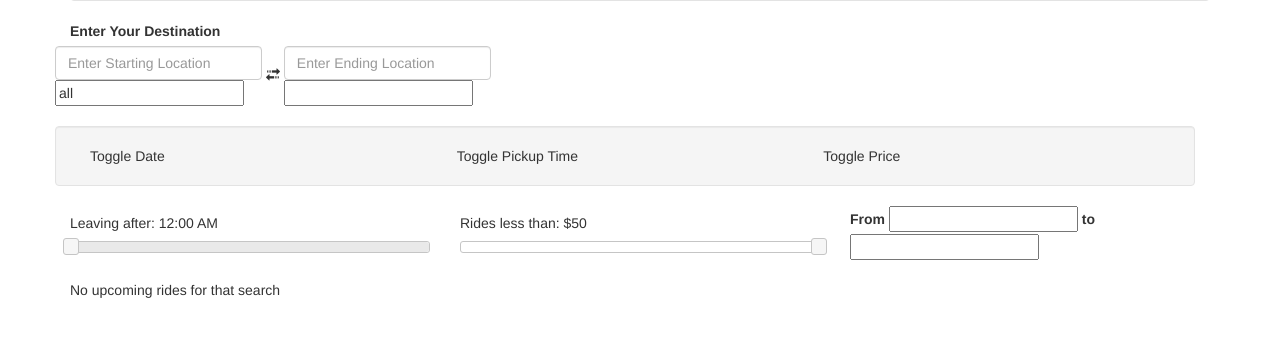
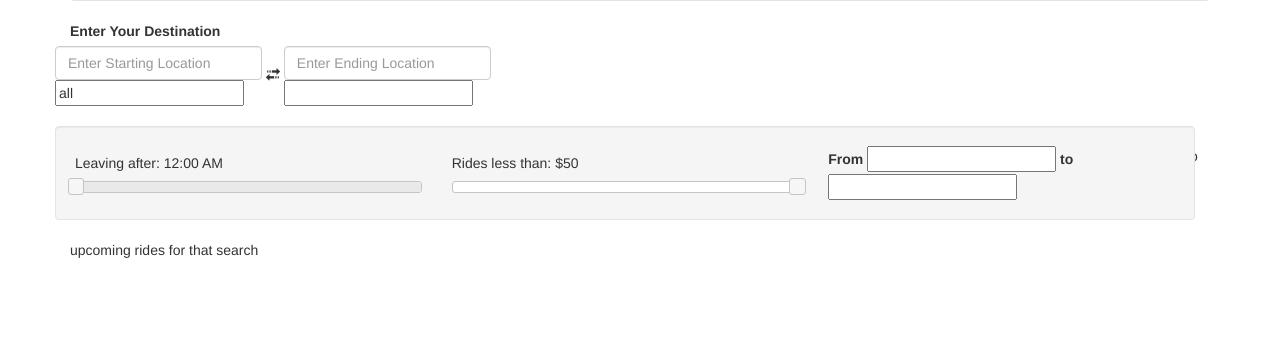
Before and after one commit to maddiecousens/Carseat, a Flask app: page /search?query=all in a window 1280 px wide. Shown: the part 251-588 px from the top of the page. Run offline with Flask 2, Linux system fonts and the light colour scheme; data that the repository does not hold is empty; some libraries are stand-ins or nearby versions.

Commit message:
adjusted html for toggles

```diff
--- a/templates/search.html
+++ b/templates/search.html
@@ -131,12 +131,6 @@
   <br>
 
   <div class="well row col-xs-12">
-    <span class="col-xs-4">Toggle Date</span>
-    <span class="col-xs-4">Toggle Pickup Time</span>
-    <span class="col-xs-4">Toggle Price</span>
-  </div>
-  <br>
-
     <div class="row">
       <div class="col-xs-4">
           <h5>Leaving after: <span class="slider-time"></span></h5>
@@ -152,6 +146,7 @@
         <input type="text" id="from" name="from" required>
         <label for="to">to</label>
         <input type="text" id="to" name="to">
+      </div>
     </div>
   </div>
 
```
Lines whose indentation alone changed are shown as unchanged.
